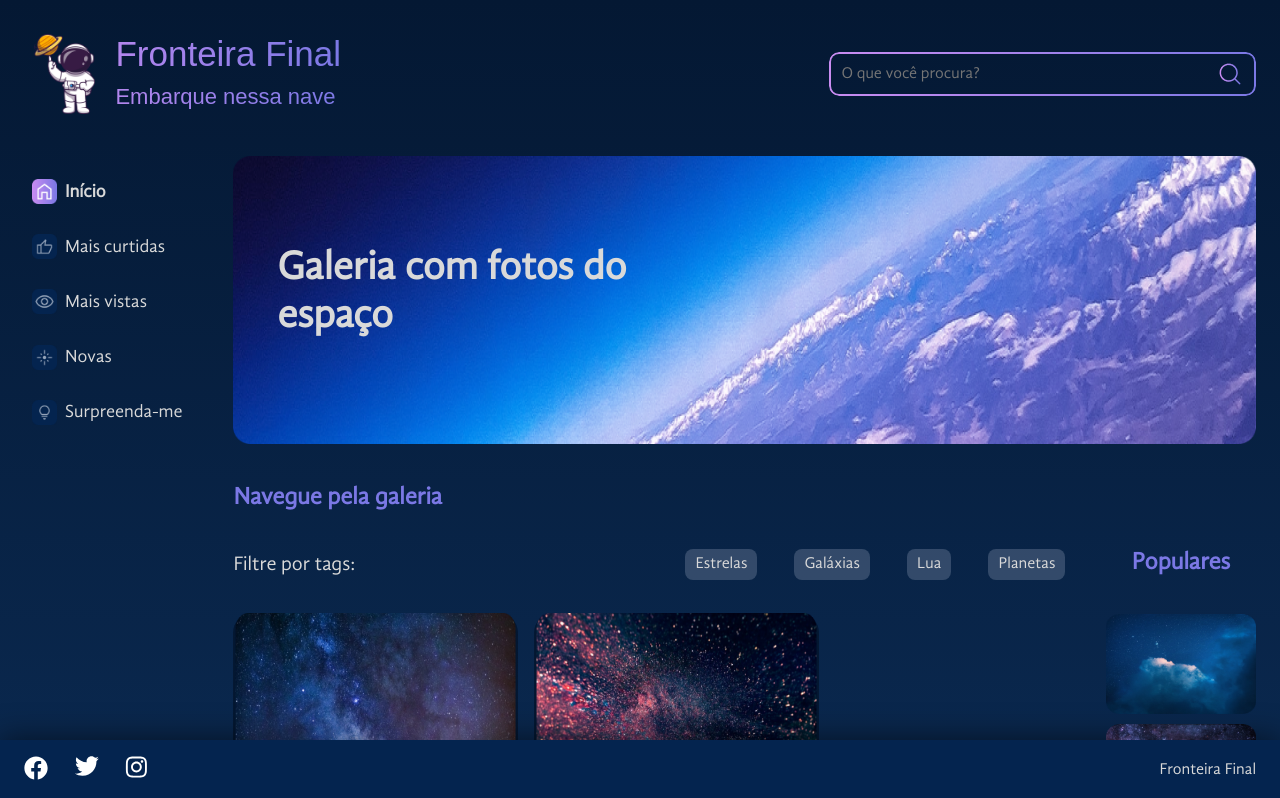
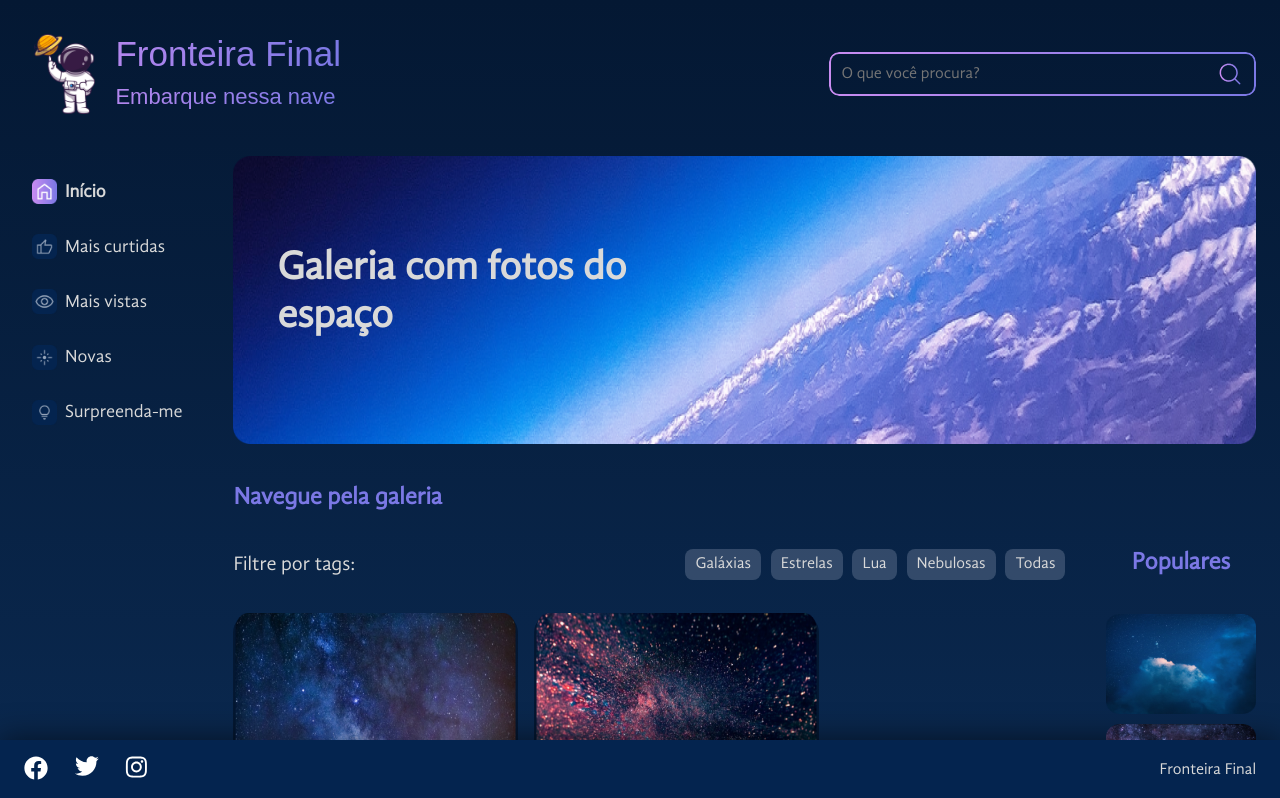
Before and after one commit to NeuronioAzul/space-last-frontier, a React (Create React App) app: page / in a window 1280 px wide. Shown: the top 798 px of the page. Built offline with nearby package versions, Linux system fonts and the light colour scheme; a web font is replaced by a local one.

Commit message:
🔄️refactor(component) Atualiza as Props + filtrar + mostrarTodasAsFotos + Lista dinâmica

```diff
--- a/src/components/Tags/index.jsx
+++ b/src/components/Tags/index.jsx
@@ -1,16 +1,19 @@
-import React from 'react'
 import styles from './Tags.module.scss'
 
-export default function Tags() {
+export default function Tags({ tags, filtrarFotos, mostrarTodasAsFotos }) {
   return (
     <div className={styles.tags}>
-        <p>Filtre por tags:</p>
-        <ul className={styles.tags__lista}>
-            <li>Estrelas</li>
-            <li>Galáxias</li>
-            <li>Lua</li>
-            <li>Planetas</li>
-        </ul>
+      <p>Filtre por tags:</p>
+      <ul className={styles.tags__lista}>
+        {
+          tags.map((tag) => {
+            return (
+                <li key={tag} onClick={()=>filtrarFotos(tag)}>{tag}</li>
+              )
+          })
+        }
+        <li onClick={()=>mostrarTodasAsFotos()}>Todas</li>
+      </ul>
     </div>
   )
 }
```
